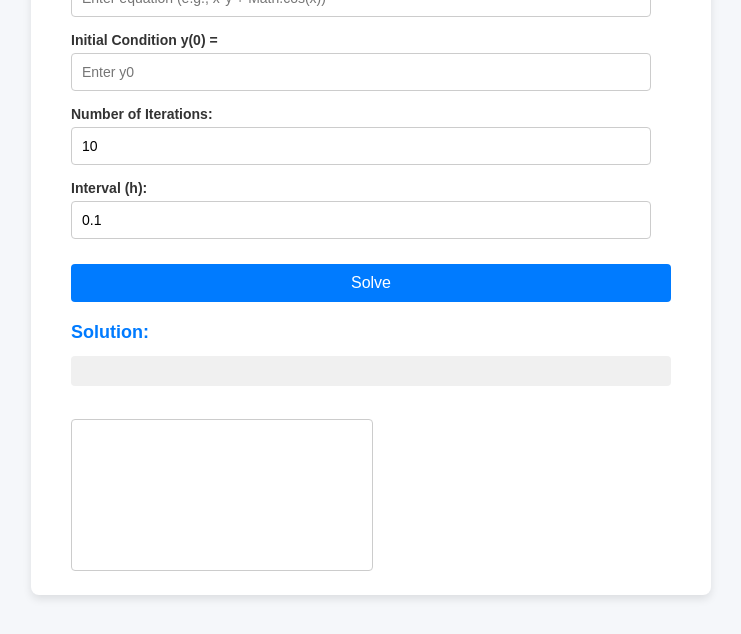
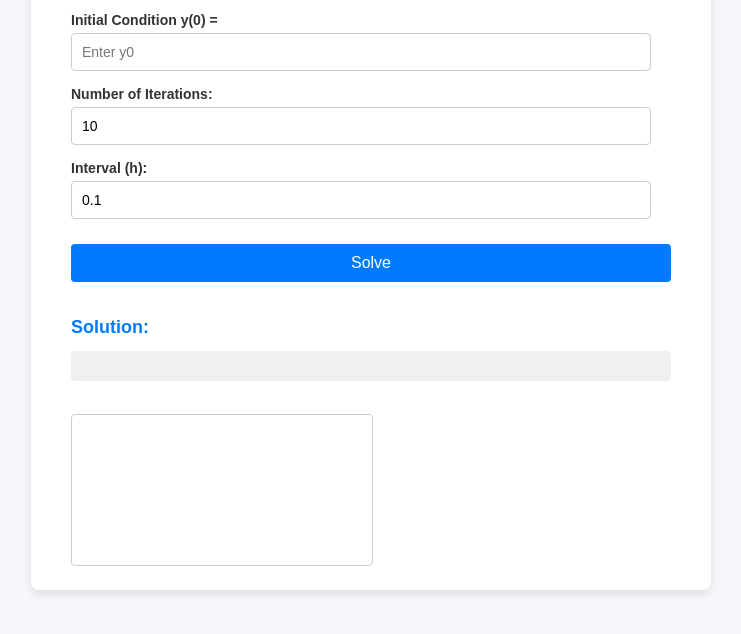
Before and after one commit to mohcine-otmane/Cauchy-Problem, a plain HTML site: page index.html in a window 1280 px wide. Shown: the part 166-800 px from the top of the page, without its empty margins (269-1010 px from the left). Drawn offline with nearby package versions, Linux system fonts and the light colour scheme.

Commit message:
The Cauchy Problem solver is done,lets mutatate it

```diff
--- a/styles.css
+++ b/styles.css
@@ -4,10 +4,6 @@ body {
     color: #333;
     margin: 0;
     padding: 0;
-    display: flex;
-    justify-content: center;
-    align-items: center;
-    height: 100vh;
 }
 
 .container {
@@ -17,6 +13,8 @@ body {
     box-shadow: 0 4px 8px rgba(0, 0, 0, 0.1);
     max-width: 600px;
     width: 100%;
+    margin: 20px auto;
+    overflow: auto;
 }
 
 h1 {
@@ -66,6 +64,8 @@ input[type="number"] {
 
 .solution-container {
     margin-top: 20px;
+    max-height: 200px; /* Limit the height of the solution output */
+    overflow-y: auto; /* Make it scrollable if it overflows */
 }
 
 h2 {
```
